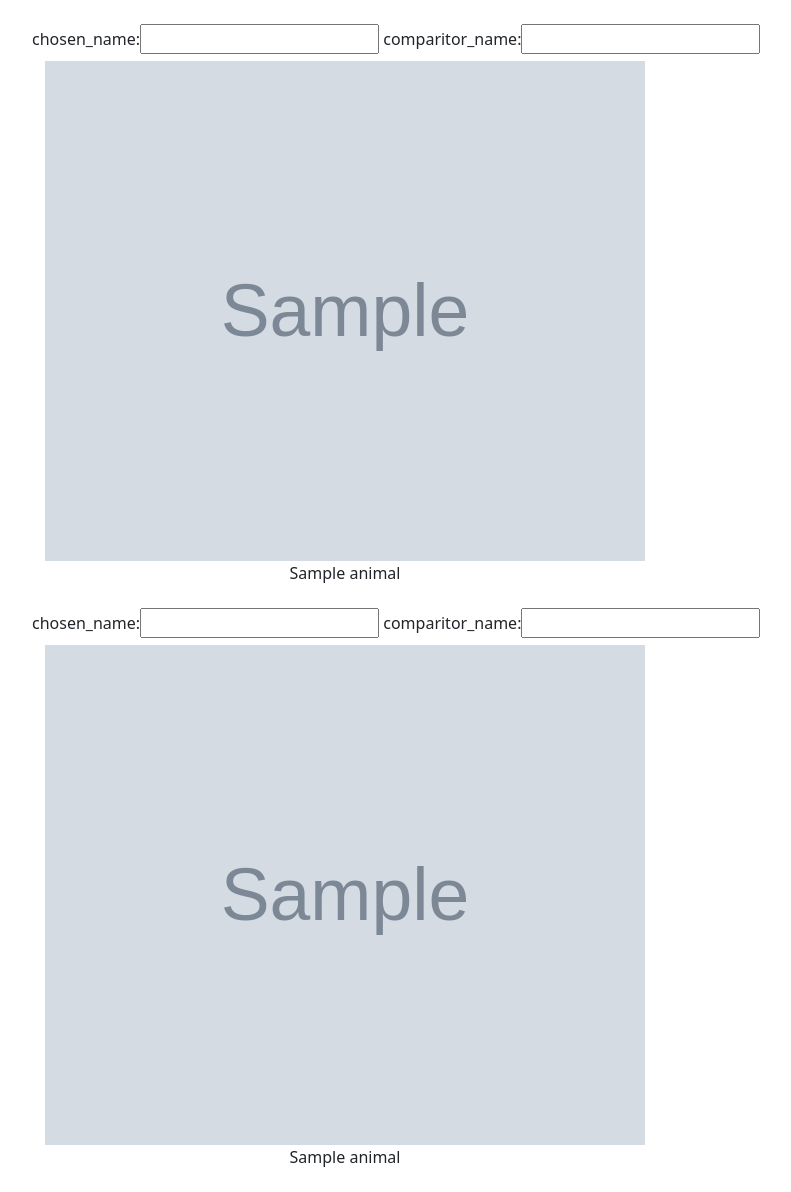
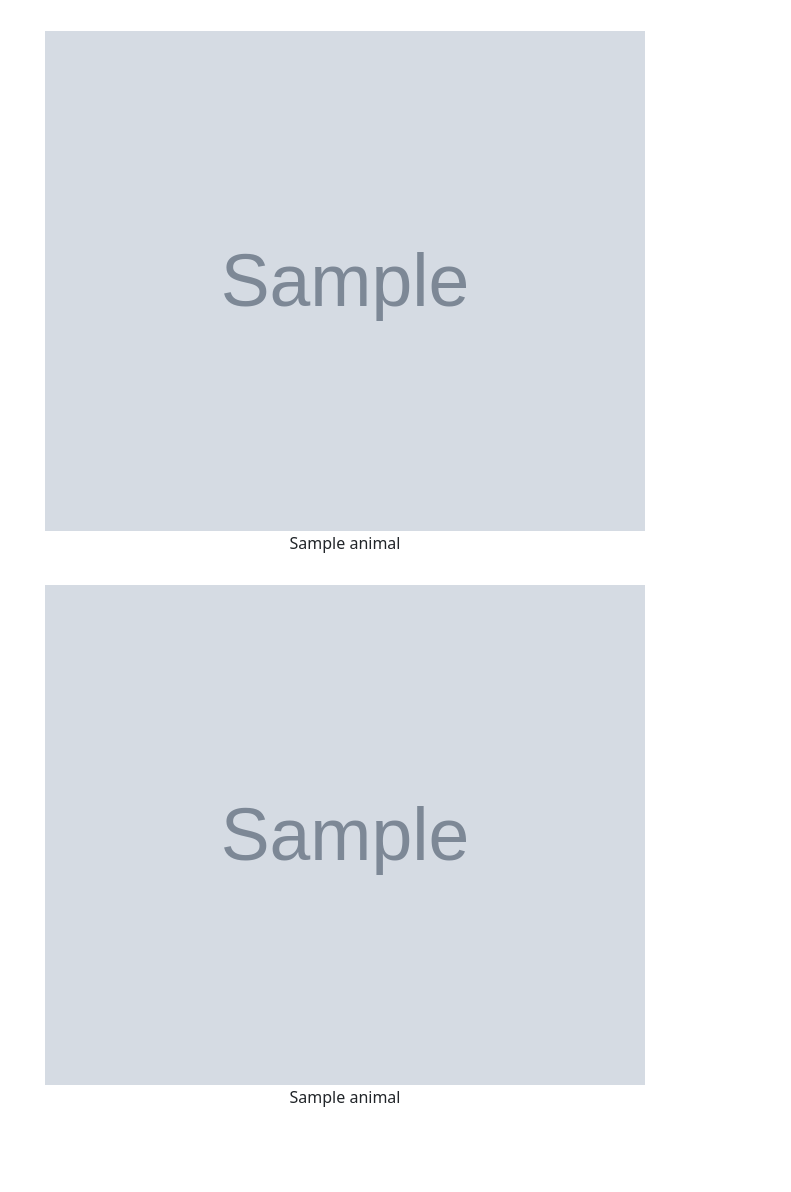
Before and after one commit to CMPUT401-WI2021-GuessWhichAnimal/GuessWhichAnimal, a Django app: template animal_app/play_game/templates/field.html in a window 1280 px wide. Shown: the whole page, without its empty margins (50-841 px from the left). After the commit the page ends 1107 px from the top, so only its background shows below. Run offline with Django 3.2, Linux system fonts and the light colour scheme; the template is opened without the code that fills it: values that come from a table or form of the project are taken from there, others are empty; tables that the repository leaves empty hold one stand-in row (values such as "Sample post"); grey boxes marked "Sample" are stand-in pictures.

Commit message:
Cleaned up UI

```diff
--- a/animal_app/play_game/forms.py
+++ b/animal_app/play_game/forms.py
@@ -9,5 +9,5 @@ class GuessForm(ModelForm):
         fields = ['chosen', 'comparitor']
 """
 class GuessForm(forms.Form):
-    chosen_name = forms.CharField(label='chosen_name', max_length=200)
-    comparitor_name = forms.CharField(label='comparitor_name', max_length=200)
+    chosen_name = forms.CharField(label='chosen_name', max_length=200, widget=forms.HiddenInput())
+    comparitor_name = forms.CharField(label='comparitor_name', max_length=200, widget=forms.HiddenInput())
```
Also changed, not shown: animal_app/play_game/templates/guess.html (+2 -5 lines).
